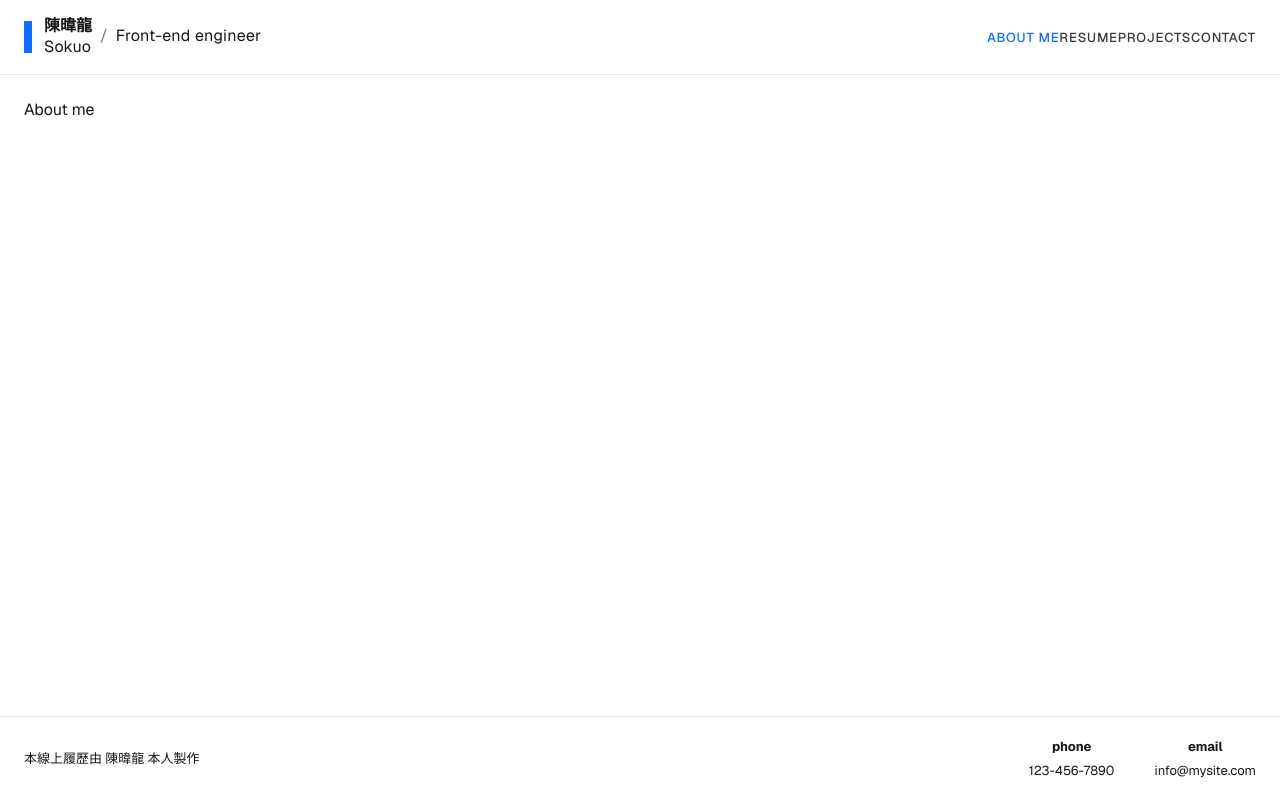
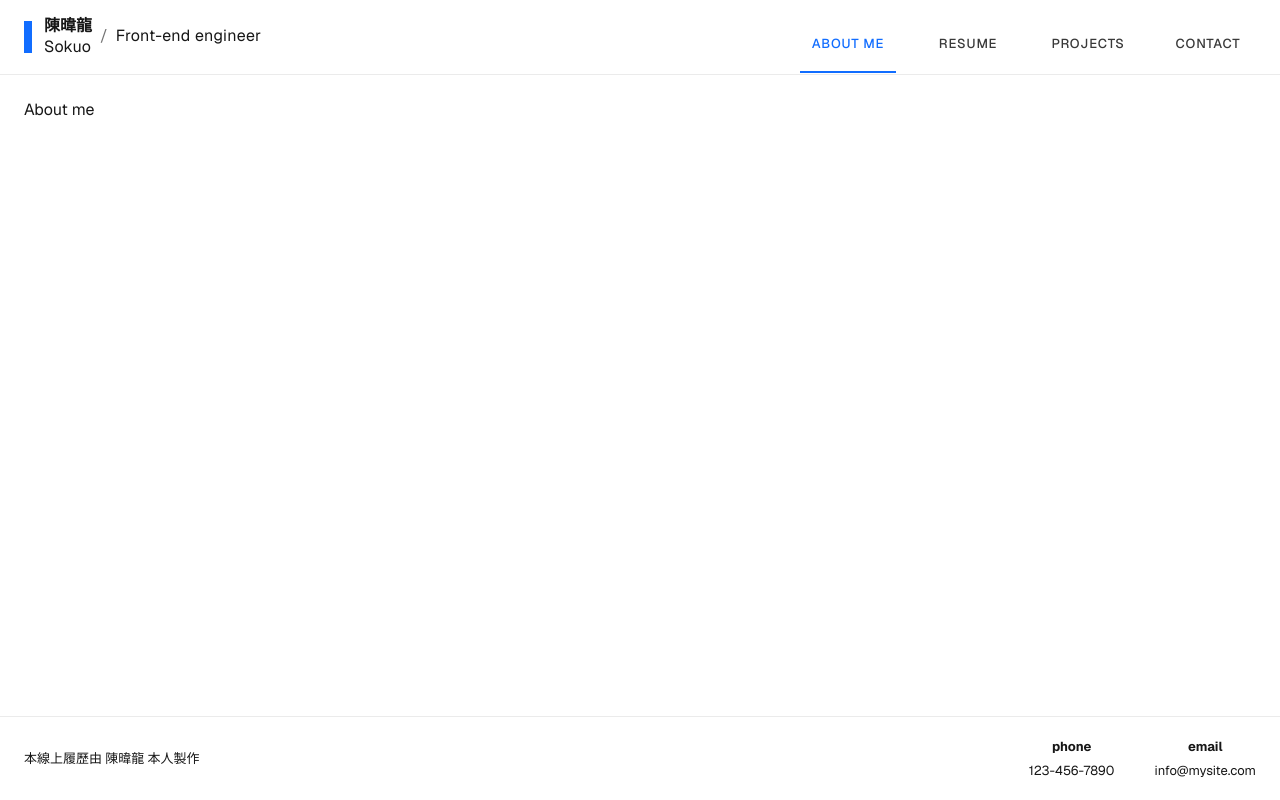
Before and after one commit to sokuo1748/cv, a Next.js app: page / in a window 1280 px wide. Built offline with nearby package versions, Linux system fonts and the light colour scheme.

Commit message:
fixed some header scss error

```diff
--- a/src/components/headers/header.module.scss
+++ b/src/components/headers/header.module.scss
@@ -1,5 +1,3 @@
-$accent: #116dff;
-
 .root {
   flex-shrink: 0;
   display: flex;
@@ -11,6 +9,7 @@ $accent: #116dff;
   border-bottom: 1px solid var(--border-subtle, rgb(0 0 0 / 8%));
   background: var(--surface, #fff);
   font-family: var(--font-geist-sans), system-ui, sans-serif;
+  overflow: visible;
 }
 
 .brand {
@@ -25,7 +24,7 @@ $accent: #116dff;
   width: 0.5rem;
   height: 2rem;
   flex-shrink: 0;
-  background: $accent;
+  background: #116dff;
 }
 
 .brandText {
@@ -66,20 +65,19 @@ $accent: #116dff;
 
 .nav {
   margin-left: auto;
-}
-
-.navList {
   display: flex;
   flex-wrap: wrap;
   align-items: center;
+  align-self: stretch; // ← 加這個
   gap: 1.5rem;
-  margin: 0;
   padding: 0;
   list-style: none;
 }
 
 .navLink {
-  padding: 0;
+  width: 6rem; // ← 固定寬度
+  position: relative;
+  padding: 0 0 20px 0;
   border: none;
   background: none;
   cursor: pointer;
@@ -92,18 +90,39 @@ $accent: #116dff;
   color: var(--foreground, #171717);
   opacity: 0.85;
   transition:
-    color 0.15s ease,
-    opacity 0.15s ease;
+    color 1s ease,
+    opacity 0.5s ease;
+  bottom: -1.05rem;
+
+  &::after {
+    content: '';
+    position: absolute;
+    bottom: -1px;
+    left: 0;
+    width: 100%;
+    height: 2px;
+    background: #116dff;
+    transform: scaleX(0);
+    transition: transform 0.15s ease;
+  }
 
   &:hover {
     opacity: 1;
-    color: $accent;
+    color: #116dff;
+
+    &::after {
+      transform: scaleX(1);
+    }
   }
 }
 
 .navLinkActive {
-  color: $accent;
+  color: #116dff;
   opacity: 1;
+
+  &::after {
+    transform: scaleX(1);
+  }
 }
 
 @media (prefers-color-scheme: dark) {
```
